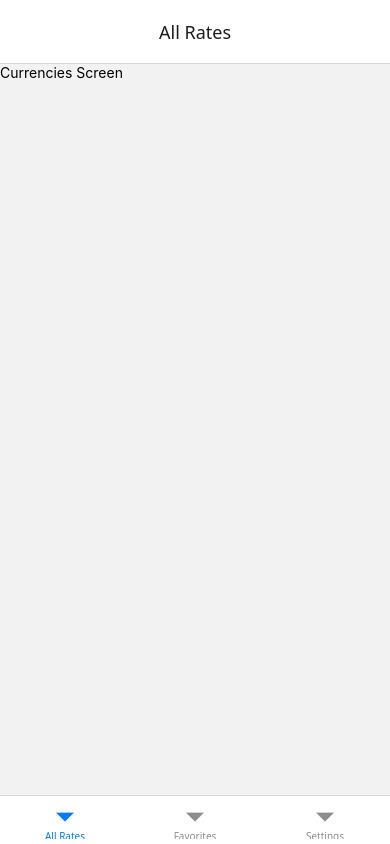
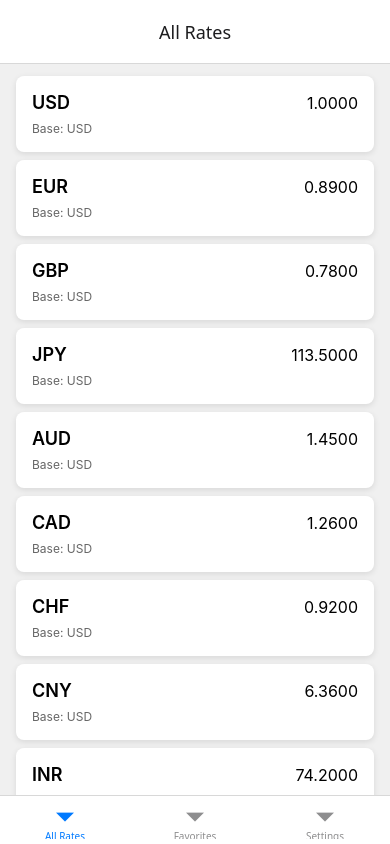
Before and after one commit to rostiksok/test-task, a React Native app in the folder CurrencyTracker/: screen /AllCurrenciesTab in a window 390 px wide. Built offline with nearby package versions, Linux system fonts and the light colour scheme.

Commit message:
feat(AllCurrenciesScreen): add mock currency data and render CurrencyCard list

```diff
--- a/CurrencyTracker/src/screens/AllСurrenciesScreen.tsx
+++ b/CurrencyTracker/src/screens/AllСurrenciesScreen.tsx
@@ -1,5 +1,35 @@
-import { Text } from "react-native";
+import React from "react";
+import { FlatList, View } from "react-native";
+import CurrencyCard from "../components/CurrencyCard";
 
-export default function AllСurrenciesScreen() {
-  return <Text>Сurrencies Screen</Text>;
+const mockRates = [
+  { code: "USD", rate: 1.0 },
+  { code: "EUR", rate: 0.89 },
+  { code: "GBP", rate: 0.78 },
+  { code: "JPY", rate: 113.5 },
+  { code: "AUD", rate: 1.45 },
+  { code: "CAD", rate: 1.26 },
+  { code: "CHF", rate: 0.92 },
+  { code: "CNY", rate: 6.36 },
+  { code: "INR", rate: 74.2 },
+  { code: "RUB", rate: 74.0 },
+];
+
+export default function AllCurrenciesScreen() {
+  return (
+    <View style={{ flex: 1, backgroundColor: "#f0f0f0" }}>
+      <FlatList
+        data={mockRates}
+        keyExtractor={(item) => item.code}
+        renderItem={({ item }) => (
+          <CurrencyCard
+            code={item.code}
+            rate={item.rate}
+            onPress={() => console.log("Pressed", item.code)}
+          />
+        )}
+        contentContainerStyle={{ paddingVertical: 8 }}
+      />
+    </View>
+  );
 }
```
